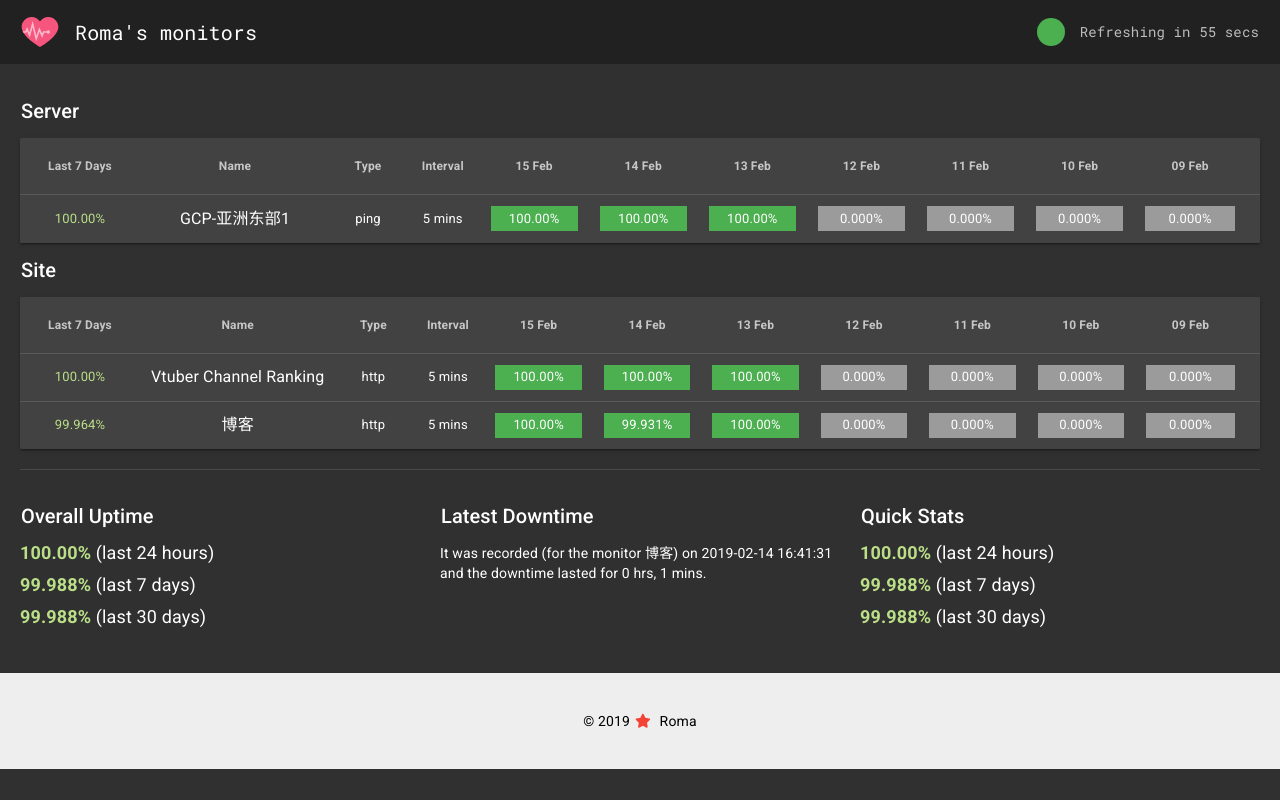
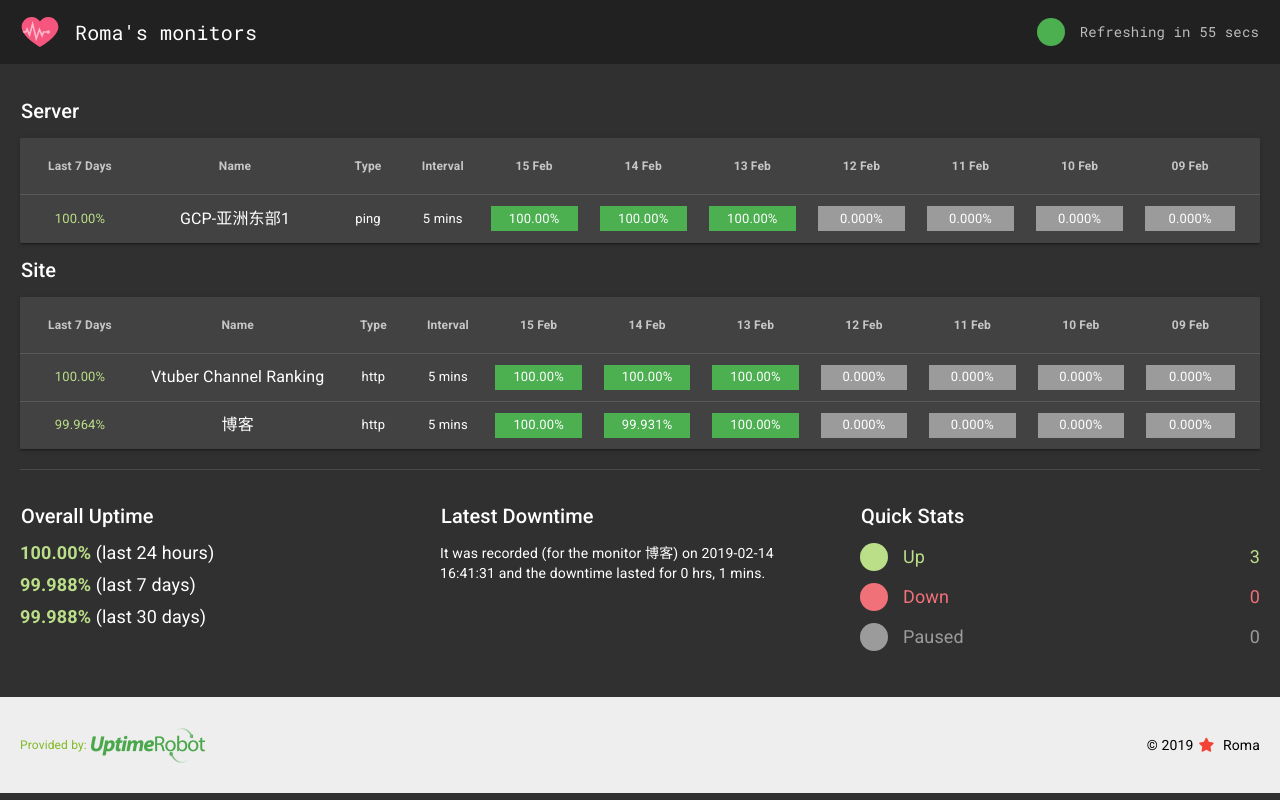
Before and after one commit to HayashiMei/status.romachuu.com, a Vue app: page / in a window 1280 px wide. Built offline with nearby package versions, Linux system fonts and the light colour scheme.

Commit message:
Update: Add uptimerobot logo.

```diff
--- a/app/src/components/AppFooter.vue
+++ b/app/src/components/AppFooter.vue
@@ -1,5 +1,11 @@
 <template>
   <footer>
+    <div class="provided">
+      <span>Provided by:</span>
+      <a href="https://uptimerobot.com" rel="nofollow">
+        <div class="uptime-logo"></div>
+      </a>
+    </div>
     <div class="copyright">
       <template>{{ copyRightYear }}</template>
       <span class="with-love">
@@ -30,15 +36,40 @@ export default {
 footer {
   display: flex;
   align-items: center;
-  justify-content: center;
+  justify-content: space-between;
   height: 96px;
+  padding: 0 20px;
   font-family: Roboto, monospace;
   color: #000;
   background-color: #eee;
 }
 
-.with-love {
-  margin: 0 5px;
-  color: #f44336;
+.provided {
+  display: flex;
+  align-items: center;
+  white-space: nowrap;
+
+  span {
+    margin-right: 4px;
+    color: #80ba27;
+    font-size: 12px;
+  }
+
+  .uptime-logo {
+    width: 114px;
+    height: 35px;
+    background-repeat: no-repeat;
+    background-size: contain;
+    background-image: url('../../images/uptime-logo.png');
+  }
+}
+
+.copyright {
+  white-space: nowrap;
+
+  .with-love {
+    margin: 0 5px;
+    color: #f44336;
+  }
 }
 </style>
--- a/app/src/components/LatestDowntime.vue
+++ b/app/src/components/LatestDowntime.vue
@@ -18,6 +18,7 @@ export default {
 
 <style lang="scss" scoped>
 .latest-downtime__content {
+  padding-right: 10px;
   font-size: 14px;
 }
 </style>
--- a/app/src/components/QuickStats.vue
+++ b/app/src/components/QuickStats.vue
@@ -1,23 +1,26 @@
 <template>
   <div class="quick-stats">
     <h1 class="md-title">Quick Stats</h1>
-    <div class="ratio-item">
-      <span class="ratio-item__inner"
-        :class="{ success: Number(last24Hours) >= 85, warning: Number(last24Hours) < 85 }"
-      >{{ last24Hours + '%' }}</span>
-      <span>{{ last24HoursTip }}</span>
+    <div class="quick-stats-item">
+      <div class="status__bullet up"></div>
+      <div class="quick-stats-item__count up">
+        <span>Up</span>
+        <span>{{ up }}</span>
+      </div>
     </div>
-    <div class="ratio-item">
-      <span class="ratio-item__inner"
-        :class="{ success: Number(last7Days) >= 85, warning: Number(last7Days) < 85 }"
-      >{{ last7Days + '%' }}</span>
-      <span>{{ last7DaysTip }}</span>
+    <div class="quick-stats-item">
+      <div class="status__bullet down"></div>
+      <div class="quick-stats-item__count down">
+        <span>Down</span>
+        <span>{{ down }}</span>
+      </div>
     </div>
-    <div class="ratio-item">
-      <span class="ratio-item__inner"
-        :class="{ success: Number(last30Days) >= 85, warning: Number(last30Days) < 85 }"
-      >{{ last30Days + '%' }}</span>
-      <span>{{ last30DaysTip }}</span>
+    <div class="quick-stats-item">
+      <div class="status__bullet paused"></div>
+      <div class="quick-stats-item__count paused">
+        <span>Paused</span>
+        <span>{{ paused }}</span>
+      </div>
     </div>
   </div>
 </template>
@@ -25,45 +28,71 @@
 <script>
 export default {
   props: {
-    ratios: {
-      type: Object,
+    up: {
+      type: Number,
+      required: true,
+    },
+    down: {
+      type: Number,
+      required: true,
+    },
+    paused: {
+      type: Number,
       required: true,
     },
   },
-  data: () => ({
-    last24HoursTip: ' (last 24 hours)',
-    last7DaysTip: ' (last 7 days)',
-    last30DaysTip: ' (last 30 days)',
-  }),
-  computed: {
-    last24Hours() {
-      return this.ratios.l1.ratio;
-    },
-    last7Days() {
-      return this.ratios.l7.ratio;
-    },
-    last30Days() {
-      return this.ratios.l30.ratio;
-    },
-  },
+  data: () => ({}),
+  computed: {},
 };
 </script>
 
 <style lang="scss" scoped>
-.ratio-item {
+$up: #bbdf88;
+$down: #f07178;
+$paused: #9c9b9b;
+
+.quick-stats-item {
+  display: flex;
+  align-items: center;
   margin-bottom: 12px;
   font-size: 18px;
 
-  .ratio-item__inner {
-    font-weight: bold;
+  .status__bullet {
+    width: 28px;
+    height: 28px;
+    border-radius: 100%;
+    margin-right: 15px;
+
+    &.up {
+      background-color: $up;
+    }
+
+    &.down {
+      background-color: $down;
+    }
+
+    &.paused {
+      background-color: $paused;
+    }
+  }
+
+  .quick-stats-item__count {
+    display: flex;
+    align-items: center;
+    justify-content: space-between;
+    width: calc(100% - 43px);
+
+    &.up {
+      color: $up;
+    }
+
+    &.down {
+      color: $down;
+    }
+
+    &.paused {
+      color: $paused;
+    }
   }
 }
-
-.success {
-  color: #bbdf88;
-}
-
-.warning {
-  color: #f07178;
-}
 </style>
--- a/app/src/views/Dashboard.vue
+++ b/app/src/views/Dashboard.vue
@@ -5,7 +5,12 @@
     <div class="overview">
       <overall-uptime :ratios="ratios" class="overview__item"></overall-uptime>
       <latest-downtime :content="latestDownTimeStr" class="overview__item"></latest-downtime>
-      <quick-stats :ratios="ratios" class="overview__item"></quick-stats>
+      <quick-stats
+        :up="counts.up"
+        :down="counts.down"
+        :paused="counts.paused"
+        class="overview__item"
+      ></quick-stats>
     </div>
   </div>
 </template>
@@ -32,7 +37,7 @@ const siteList = data.psp.monitors
     name: item.friendly_name.replace('Site/', ''),
   }));
 
-const ratios = data.psp.pspStats.ratios;
+const { ratios, counts } = data.psp.pspStats;
 
 export default {
   components: { DashboardTable, OverallUptime, LatestDowntime, QuickStats },
@@ -42,6 +47,7 @@ export default {
     days: data.days,
     ratios,
     latestDownTimeStr: data.psp.latestDownTimeStr,
+    counts,
   }),
   computed: {},
   mounted() {
```
Also changed, not shown: app/images/uptime-logo.png (added).
